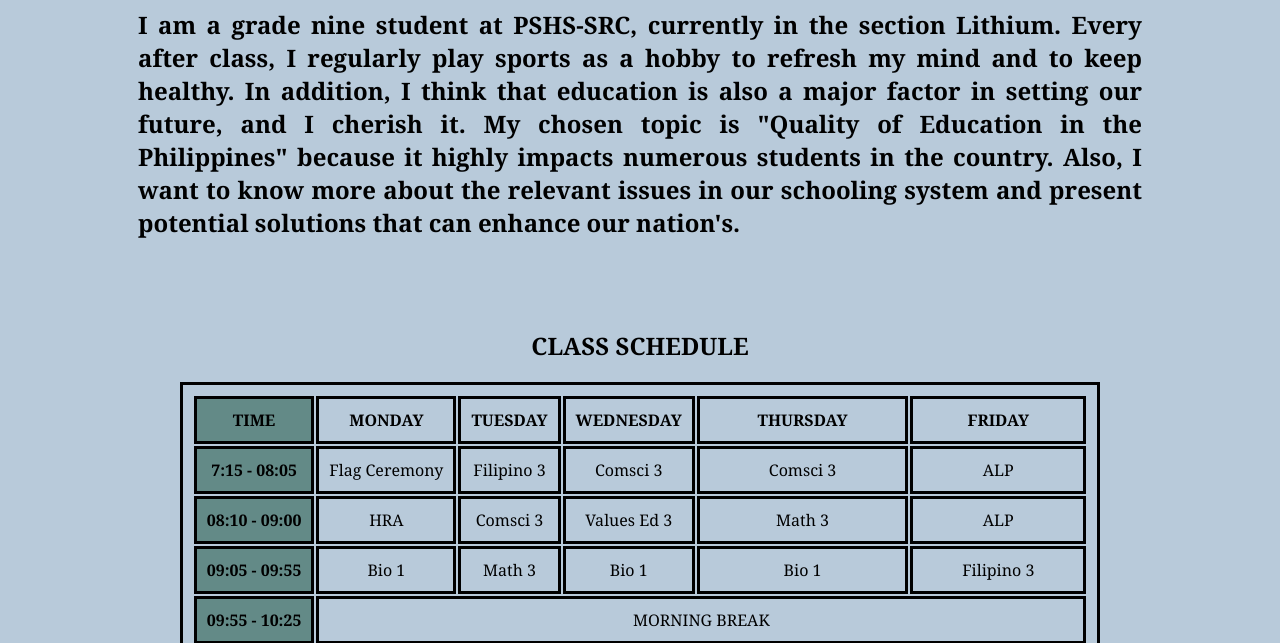
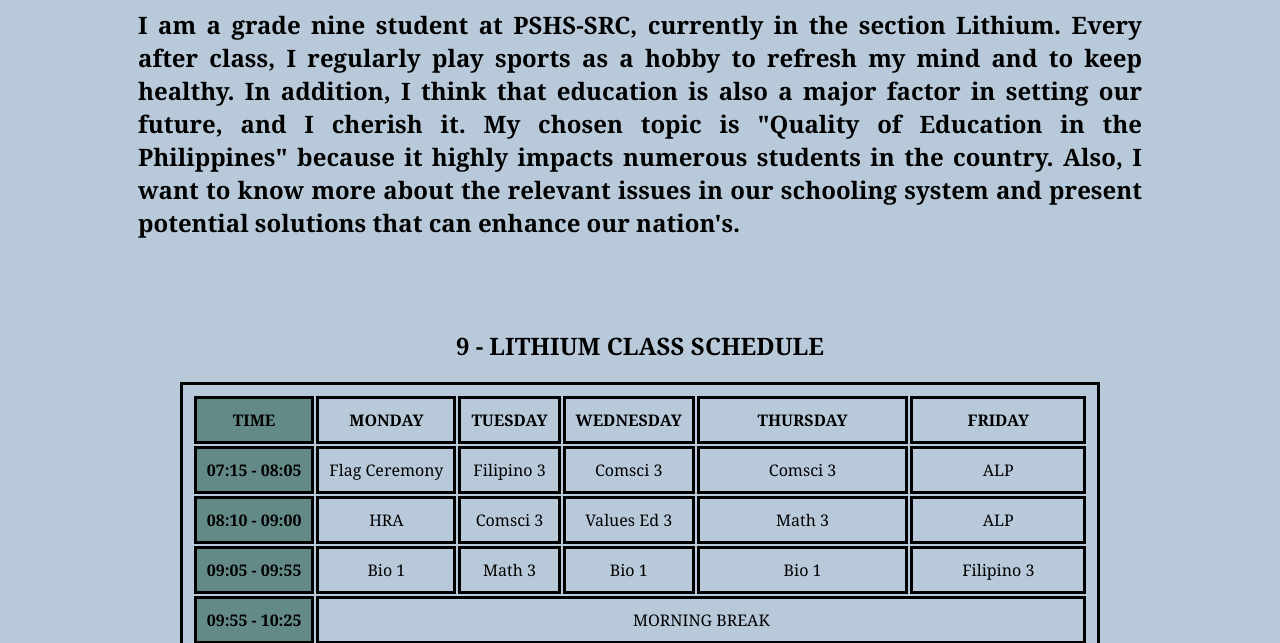
Before and after one commit to rdabetojr/Lithium-1Q-Project-Abeto, a plain HTML site: page about.html in a window 1280 px wide. Shown: the part 90-733 px from the top of the page. Drawn offline with Linux system fonts and the light colour scheme.

Commit message:
about.html

```diff
--- a/about.html
+++ b/about.html
@@ -48,7 +48,7 @@
             </div>
             <div class="table">
                 <table>
-                <caption><h2>CLASS SCHEDULE</h2></caption>
+                <caption><h2>9 - LITHIUM CLASS SCHEDULE</h2></caption>
                 <colgroup>
                     <col span="1" style="background: rgb(99, 138, 135);">
                 </colgroup>
@@ -61,7 +61,7 @@
                     <th>FRIDAY</th>
                 </tr>
                 <tr>
-                    <th>7:15 - 08:05</th>
+                    <th>07:15 - 08:05</th>
                     <td>Flag Ceremony</td>
                     <td>Filipino 3</td>
                     <td>Comsci 3</td>
```
